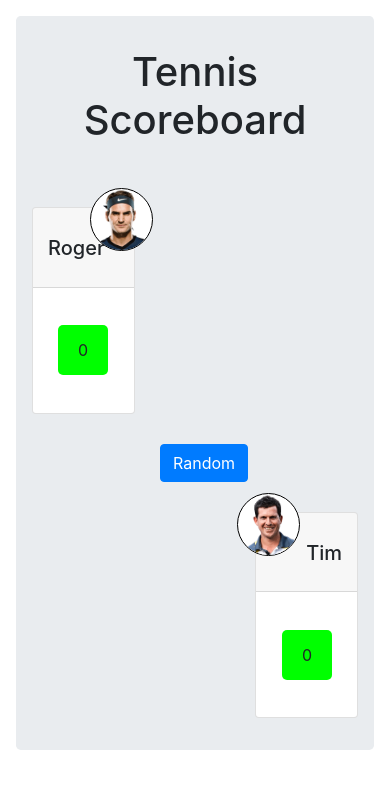
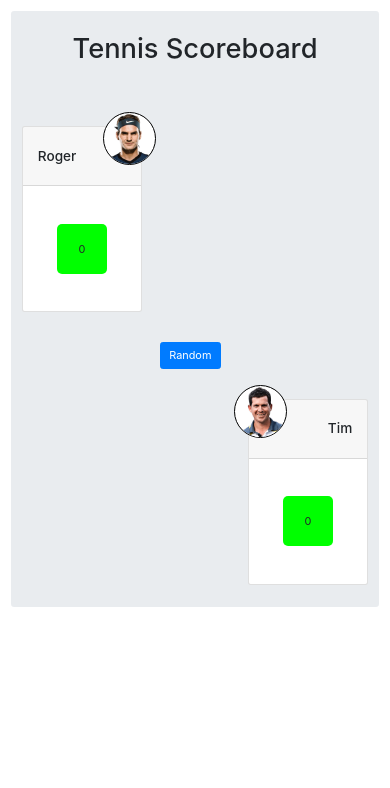
Before and after one commit to krzykus/Tennis-Scoreboard, a React (Create React App) app: page / in a window 390 px wide. Shown: the top 788 px of the page. Built offline with nearby package versions, Linux system fonts and the light colour scheme.

Commit message:
Change to Sass and minor css improvements

```diff
--- a/package.json
+++ b/package.json
@@ -7,6 +7,7 @@
     "@testing-library/react": "^9.5.0",
     "@testing-library/user-event": "^7.2.1",
     "bootstrap": "^4.5.0",
+    "node-sass": "^4.14.1",
     "react": "^16.13.1",
     "react-bootstrap": "^1.0.1",
     "react-dom": "^16.13.1",
--- a/src/App.css
+++ b/src/App.css
@@ -5,3 +5,6 @@
 .col-sm {
   margin-top:30px;
 }
+html {
+  font-size: calc(7px + 1vmin);
+}
--- a/src/components/Overlay.css
+++ /dev/null
@@ -1,26 +0,0 @@
-.toast {
-    position: absolute;
-    z-index: 100;
-    top: -10px;
-    left: -15px;
-    width: calc(100% + 30px);
-    max-width: 110% !important;
-    height: calc(100% + 20px);
-}
-.toast-body {
-    display: flex;
-    flex-direction: column;
-    align-items: center;
-    justify-content: center;
-    height:100%;
-}
-.toast-body > img {
-    border-radius:50%;
-    border: 1px black solid;
-    width: calc(25px + 10vmin);
-    height: calc(25px + 10vmin);
-}
-.toast-body > span {
-    margin-left: 10px;
-    font-size: calc(10px + 2vmin);
-}
--- a/src/components/Overlay.js
+++ b/src/components/Overlay.js
@@ -1,7 +1,7 @@
 import React from 'react';
 import Toast from 'react-bootstrap/Toast';
 
-import './Overlay.css'
+import './Overlay.scss'
 
 //class Overlay extends Component {
 const Overlay = (props) => {
--- /dev/null
+++ b/src/components/Overlay.scss
@@ -0,0 +1,31 @@
+$up:10px;
+$left:15px;
+
+.toast {
+    position: absolute;
+    z-index: 100;
+    top: -$up;
+    left: -$left;
+    width: calc(100% + #{$left * 2});
+    max-width: 110% !important;
+    height: calc(100% + #{$up * 2});
+
+    .toast-body {
+        display: flex;
+        flex-direction: column;
+        align-items: center;
+        justify-content: center;
+        height:100%;
+
+        > img {
+            border-radius:50%;
+            border: 1px black solid;
+            width: calc(25px + 10vmin);
+            height: calc(25px + 10vmin);
+        }
+        > span {
+            margin-left: 10px;
+            font-size: calc(10px + 2vmin);
+        }
+    }
+}
--- a/src/components/Player.css
+++ /dev/null
@@ -1,81 +0,0 @@
-
-.score-button {
-    margin:auto;
-    width:70px;
-  }
-  .card-header {
-    height: calc(4rem + 4vmin);
-    position:relative;
-  }
-  .card-title {
-    position:absolute;
-    top:36%;
-  }
-
-  .card-header > .avatar  {
-    width: calc(2rem + 8vmin);
-    height: calc(2rem + 8vmin);
-    border:1px black solid;
-    border-radius: 50%;
-    position: absolute;
-    background: white;
-    top: calc(-1rem - 1vmin);
-  }
-  .card.left > .card-header > .avatar {
-    right: calc(-1rem - 1vmin);
-  }
-  .card.left > .card-header  > .card-title {
-    left: 15px;
-  }
-  .card.right {
-    margin-left: auto;
-  }
-  .card.right > .card-header  > .avatar {
-    left: calc(-1rem - 1vmin);
-  }
-  .card.right > .card-header  > .card-title {
-    right: 15px;
-  }
-  .score-card {
-    position: absolute;
-    top: 50%;
-    left: 50%;
-    -webkit-transform-style: preserve-3d;
-    transform-style: preserve-3d;
-    -webkit-animation: flip-horizontal-bottom 1s cubic-bezier(0.455, 0.030, 0.515, 0.955) both;
-            animation: flip-horizontal-bottom 1s cubic-bezier(0.455, 0.030, 0.515, 0.955) both;
-  }
-  .card-body {
-    position: relative;
-    height: 125px;
-  }
-  .score {
-    position: absolute;
-    top: calc(50% - 25px);
-    left: calc(50% - 25px);
-    width:50px;
-    height:50px;
-    -webkit-backface-visibility: hidden;
-    backface-visibility: hidden;
-    background: #0f0;
-    border-radius: 10%;
-    display: flex;
-    justify-content: center;
-    align-items: center;
-  }
-  .back {
-    transform: rotateX(180deg);
-    z-index:10;
-  }
-  .front {
-    z-index: 20;
-  }
-
-  @keyframes flip-horizontal-bottom {
-    0% {
-      transform: rotateX(0);
-    }
-    100% {
-      transform: rotateX(-180deg);
-    }
-  }
--- a/src/components/Player.js
+++ b/src/components/Player.js
@@ -2,13 +2,13 @@ import React from 'react';
 import Card from 'react-bootstrap/Card';
 import Image from 'react-bootstrap/Image';
 
-import './Player.css'
+import './Player.scss'
 
 const Player = (props) => {
 
     let scores = ["0","15","30","40","A"];
     return (
-    <Card style={{ width: 'calc(3rem + 14vmin)' }} className={props.align}>
+    <Card className={props.align}>
         <Card.Header>
             <Image src={props.data.img} roundedCircle className="avatar"/>
             <Card.Title>{props.data.name}</Card.Title>
--- /dev/null
+++ b/src/components/Player.scss
@@ -0,0 +1,102 @@
+$avatarDim: calc(2rem + 8vmin);
+$scoreDim: 50px;
+
+.score-button {
+  margin:auto;
+  width:70px;
+}
+
+.card.left > .card-header
+{
+  > .avatar {
+    right: calc(-1rem - 1vmin);
+  }
+  > .card-title {
+    left: 15px;
+  }
+}
+
+.card.right {
+  margin-left: auto;
+
+  > .card-header  > .avatar {
+    left: calc(-1rem - 1vmin);
+  }
+  > .card-header  > .card-title {
+    right: 15px;
+  }
+}
+.card {
+  width: calc(3rem + 14vmin);
+}
+@media (max-width: 575px)
+{
+  .card {
+    width: calc(6rem + 14vmin);
+  }
+}
+.card {
+  > .card-header {
+    height: calc(4rem + 4vmin);
+    position:relative;
+
+    > .avatar  {
+      width: $avatarDim;
+      height: $avatarDim;
+      border:1px black solid;
+      border-radius: 50%;
+      position: absolute;
+      background: white;
+      top: calc(-1rem - 1vmin);
+    }
+    > .card-title {
+      position:absolute;
+      top:36%;
+    }
+  }
+  > .card-body {
+    position: relative;
+    height: 125px;
+
+    > .score-card {
+      position: absolute;
+      top: 50%;
+      left: 50%;
+      -webkit-transform-style: preserve-3d;
+      transform-style: preserve-3d;
+      -webkit-animation: flip-horizontal-bottom 1s cubic-bezier(0.455, 0.030, 0.515, 0.955) both;
+      animation: flip-horizontal-bottom 1s cubic-bezier(0.455, 0.030, 0.515, 0.955) both;
+
+      > .score {
+        position: absolute;
+        top: calc(50% - #{$scoreDim / 2});
+        left: calc(50% - #{$scoreDim / 2});
+        width: $scoreDim;
+        height: $scoreDim;
+        -webkit-backface-visibility: hidden;
+        backface-visibility: hidden;
+        background: #0f0;
+        border-radius: 10%;
+        display: flex;
+        justify-content: center;
+        align-items: center;
+      }
+      > .back {
+        transform: rotateX(180deg);
+        z-index:10;
+      }
+      >.front {
+        z-index: 20;
+      }
+    }
+  }
+}
+
+@keyframes flip-horizontal-bottom {
+  0% {
+    transform: rotateX(0);
+  }
+  100% {
+    transform: rotateX(-180deg);
+  }
+}
```
Also changed, not shown: 1 other file (tests, documents, lock files or other folders).
